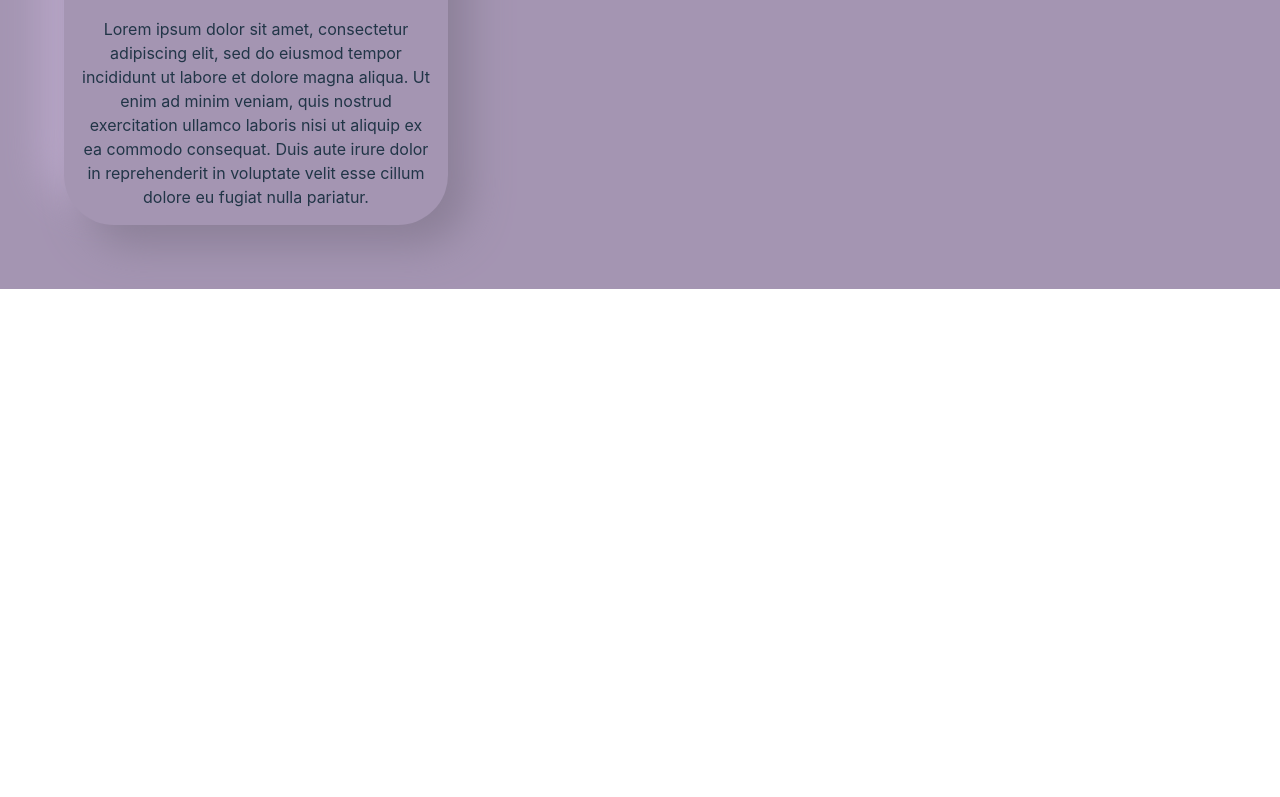
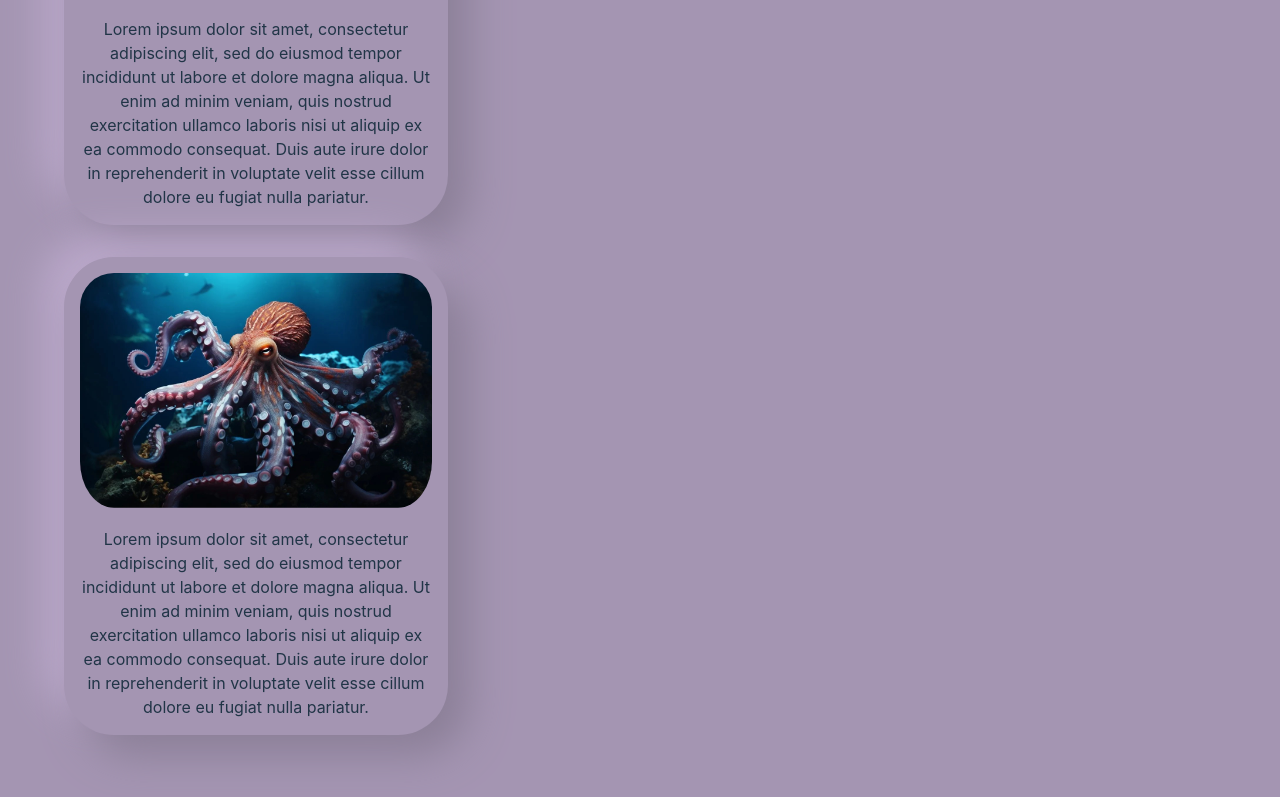
Before and after one commit to Alex-Linden/neuMorphism, a React (Vite) app: page / in a window 1280 px wide. Shown: the part 573-1370 px from the top of the page. Before the commit the page ends 862 px from the top, so only its background shows below. Built offline with nearby package versions, Linux system fonts and the light colour scheme.

Commit message:
porto type of bg color provider

```diff
--- a/src/App.jsx
+++ b/src/App.jsx
@@ -2,6 +2,7 @@ import React from 'react';
 import { useState, useEffect } from 'react';
 import Card from './Card';
 import './App.css';
+import HOCCard from './HOCCard';
 
 function App() {
 
@@ -10,6 +11,7 @@ function App() {
     <div>
       <Card media={null} />
       <Card />
+      <HOCCard />
 
       {/* <div className='neumorphism-card'>
         <h1>Neumorphism</h1>
--- /dev/null
+++ b/src/HOCCard.jsx
@@ -0,0 +1,47 @@
+import React from "react";
+import bgColorProvider from "./bgColorProvider";
+
+import octopus from './assets/octopus.jpg';
+
+
+const defaultText = "Lorem ipsum dolor sit amet, consectetur adipiscing elit, sed do eiusmod tempor incididunt ut labore et dolore magna aliqua. Ut enim ad minim veniam, quis nostrud exercitation ullamco laboris nisi ut aliquip ex ea commodo consequat. Duis aute irure dolor in reprehenderit in voluptate velit esse cillum dolore eu fugiat nulla pariatur.";
+
+function HOCCard(props) {
+  const { backgroundColor, shadows } = props;
+  let style = {
+    margin: "2rem",
+    maxWidth: "30%",
+    display: "flex",
+    overflow: "hidden",
+    flexDirection: "column",
+    borderRadius: "50px",
+    background: backgroundColor,
+    boxShadow: `20px 20px 40px ${shadows.darkShadow},
+                 -20px -20px 40px ${shadows.lightShadow}`
+
+  };
+
+  let mediaStyle = {
+    borderRadius: "50px",
+    padding: "1rem",
+    paddingBottom: "0.2rem",
+    // maxWidth: "100px"
+    maxHeight: "33.33%"
+  };
+
+  let textStyle = {
+    paddingRight: "1rem",
+    paddingLeft: "1rem"
+  };
+
+  return (
+    <div style={style}>
+      <img style={mediaStyle} src={octopus}></img>
+      <p style={textStyle}>{defaultText}</p>
+    </div>
+  );
+
+}
+
+
+export default bgColorProvider(HOCCard);
--- /dev/null
+++ b/src/bgColorProvider.jsx
@@ -0,0 +1,23 @@
+import React, { useState, useEffect } from "react";
+import { startingHexColor, colorToShadows } from "./utils";
+const UpdatedComponent = (OriginalComponent) => {
+  function NewComponent(props) {
+    const [backgroundColor, setBackgroundColor] = useState(startingHexColor());
+    const [shadows, setShadows] = useState({});
+
+    useEffect(() => {
+      setShadows(colorToShadows(backgroundColor));
+    }, [backgroundColor]);
+
+
+
+    return <OriginalComponent
+      {...props}
+      backgroundColor={backgroundColor}
+      shadows={shadows}
+
+    />;
+  }
+  return NewComponent;
+};
+export default UpdatedComponent;
```
